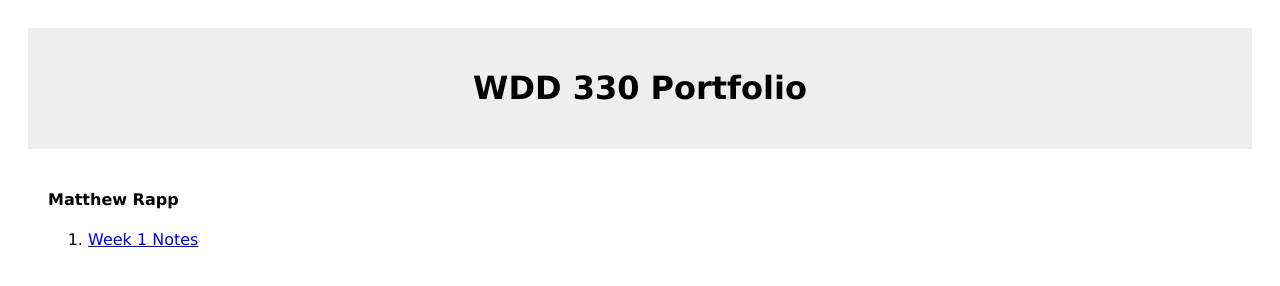
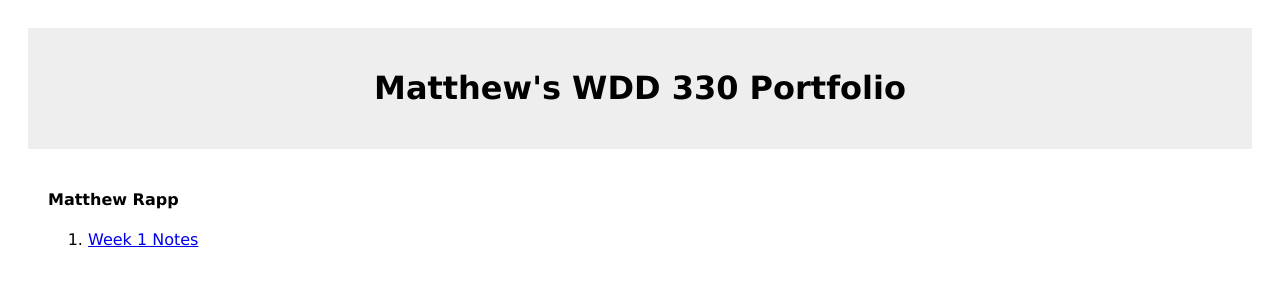
Before and after one commit to matthewrapp/WDD330, a plain HTML site: page index.html in a window 1280 px wide. Drawn offline with Linux system fonts and the light colour scheme.

Commit message:
Update index.html

```diff
--- a/index.html
+++ b/index.html
@@ -6,7 +6,7 @@
 <body>
     <header>
         <div class="container_100">
-            <h1>WDD 330 Portfolio</h1>
+            <h1>Matthew's WDD 330 Portfolio</h1>
         </div>
     </header>
     <main>
```
